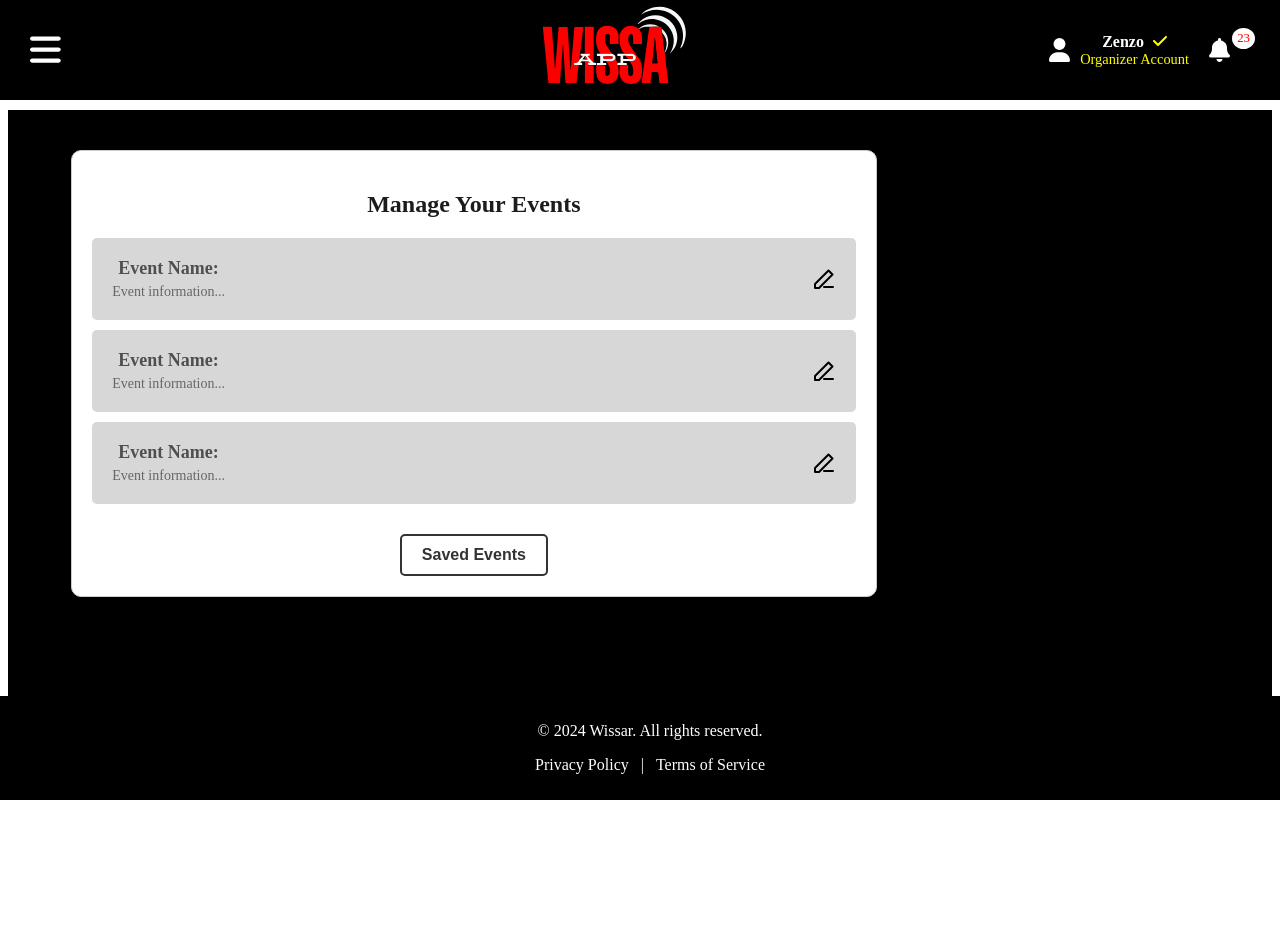
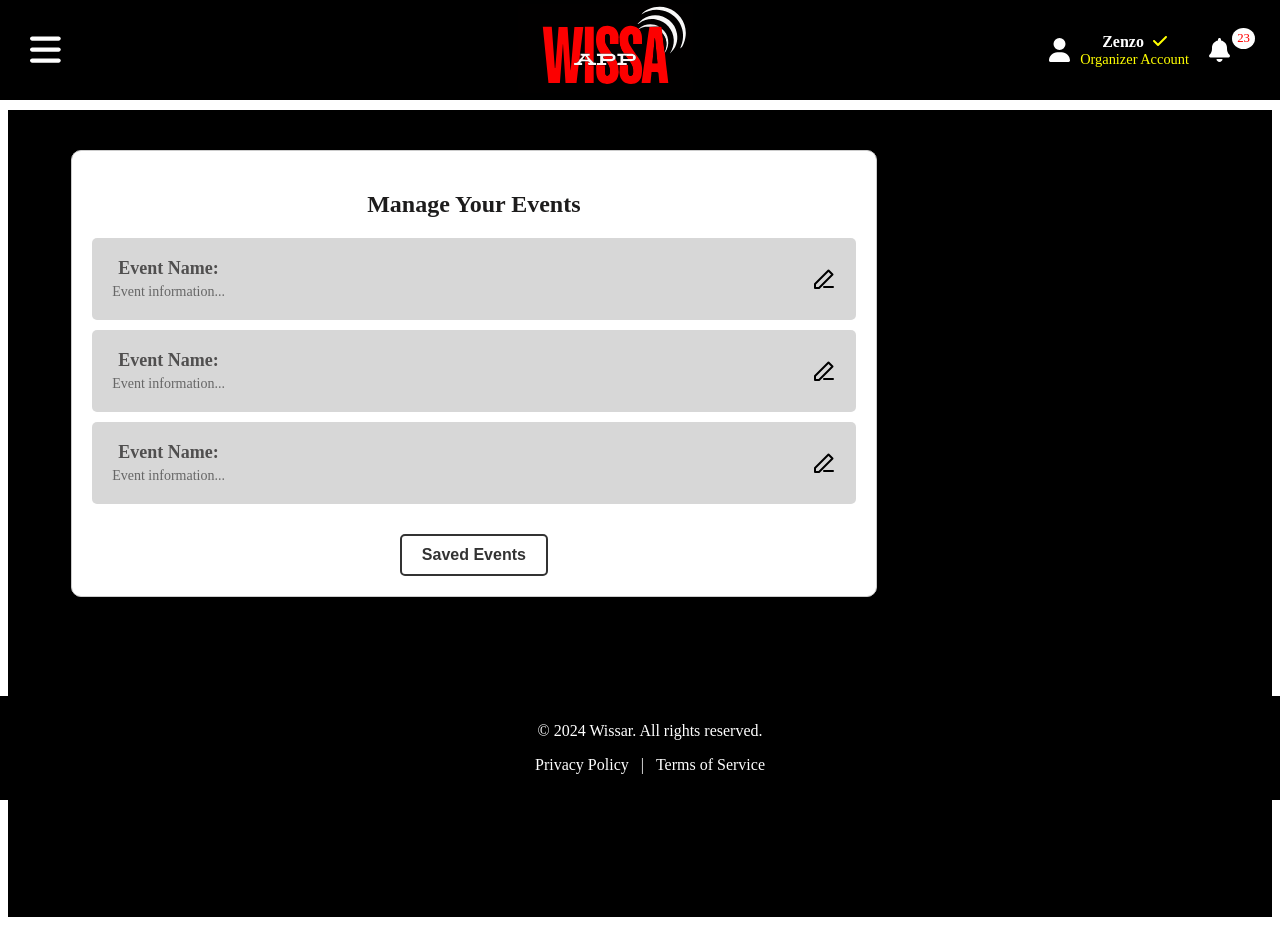
Before and after one commit to FowardPro/wissar_app, a React (Create React App) app: page /manageEvent in a window 1280 px wide. Before the commit the page ends 878 px from the top, so only its background shows below. Built offline with nearby package versions, Linux system fonts and the light colour scheme.

Commit message:
Manage Events page

```diff
--- a/src/components/ManageEvent.css
+++ b/src/components/ManageEvent.css
@@ -2,7 +2,7 @@
 .manage-event-body{
   background-color: black;
   width: 100%;
-  padding-bottom: 200px;
+  padding-bottom: 320px;
   margin-top: -60px;
 
 
@@ -10,7 +10,6 @@
 .manage-events-container {
   background-color: white;
   width: 400px;
-
   padding: 20px;
   text-align: center;
   border: 1px solid #ccc;
```
